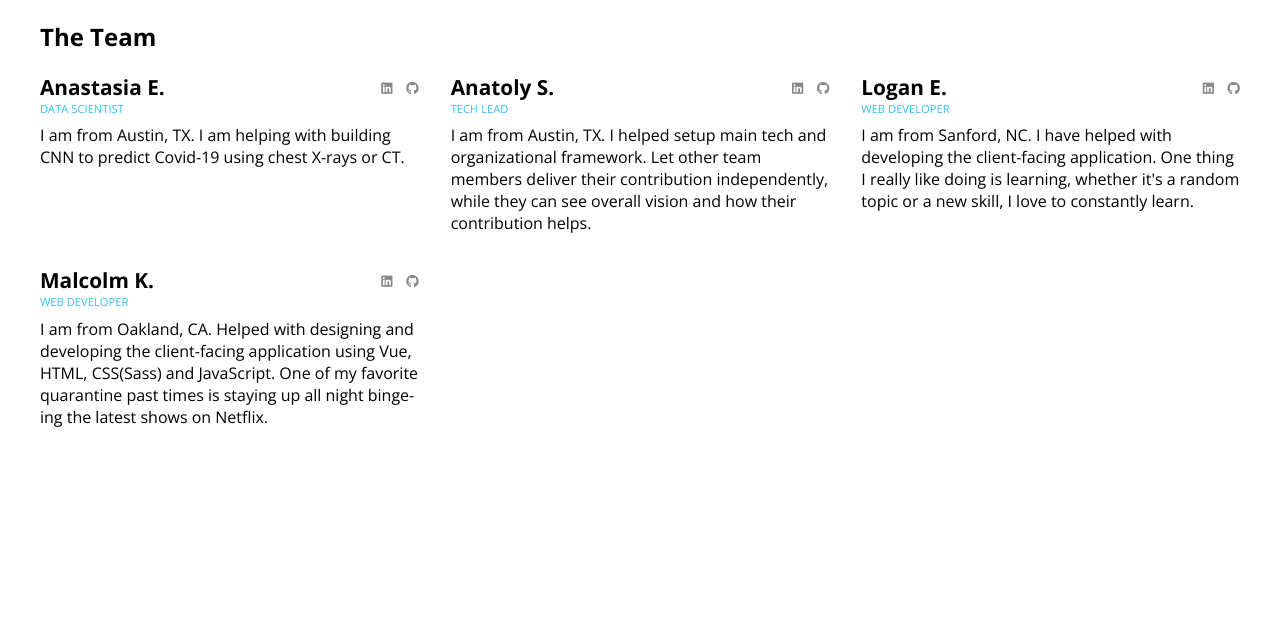
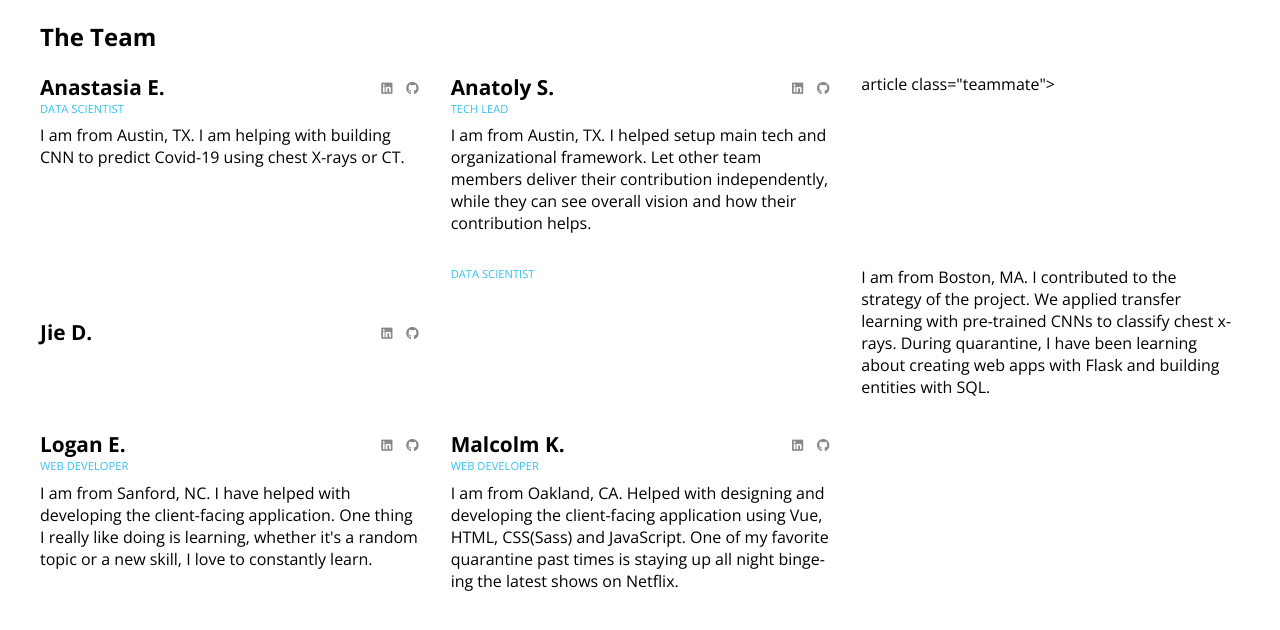
Before and after one commit to covidscantest/covidscantest-webapp, a Django app: page /team in a window 1280 px wide. Shown: the part 88-718 px from the top of the page. Run offline with Django 3.2, Linux system fonts and the light colour scheme; parts of the project's set-up code (start-up, migrations or seed data) failed here and were passed over; some libraries are stand-ins or nearby versions.

Commit message:
added Jie's bio

```diff
--- a/covidwebapp/scandetector/templates/team.html
+++ b/covidwebapp/scandetector/templates/team.html
@@ -33,17 +33,18 @@
           <p class="about">I am from Austin, TX. I helped setup main tech and organizational framework. Let other team members deliver their contribution independently, while they can see overall vision and how their contribution helps.</p>
         </article>
 
-        <!--article class="teammate">
+        article class="teammate">
           <div class="meta">
             <h2 class="name">Jie D.</h2>
             <ul class="links">
-              <li><a href="#" title="LinkedIn"><i class="fab fa-linkedin"></i></a></li>
-              <li><a href="#" title="GitHub"><i class="fab fa-github"></i></a></li>
+              <li><a href="https://www.linkedin.com/in/jiedong00/" title="LinkedIn"><i class="fab fa-linkedin"></i></a></li>
+              <li><a href="https://github.com/jiedong00" title="GitHub"><i class="fab fa-github"></i></a></li>
             </ul>
           </div>
           <p class="role">Data Scientist</p>
-          <p class="about">Lorem ipsum dolor sit, amet consectetur adipisicing elit. Mollitia quis consequuntur facere reiciendis dignissimos obcaecati ullam, saepe, commodi esse, suscipit ut.</p>
-        </article-->
+          <p class="about">I am from Boston, MA. I contributed to the strategy of the project.  We applied transfer learning with pre-trained CNNs to classify chest x-rays. During quarantine, I have been learning about creating web apps with Flask and building entities with SQL.
+          </p>
+        </article>
 
         <article class="teammate">
           <div class="meta">
```
